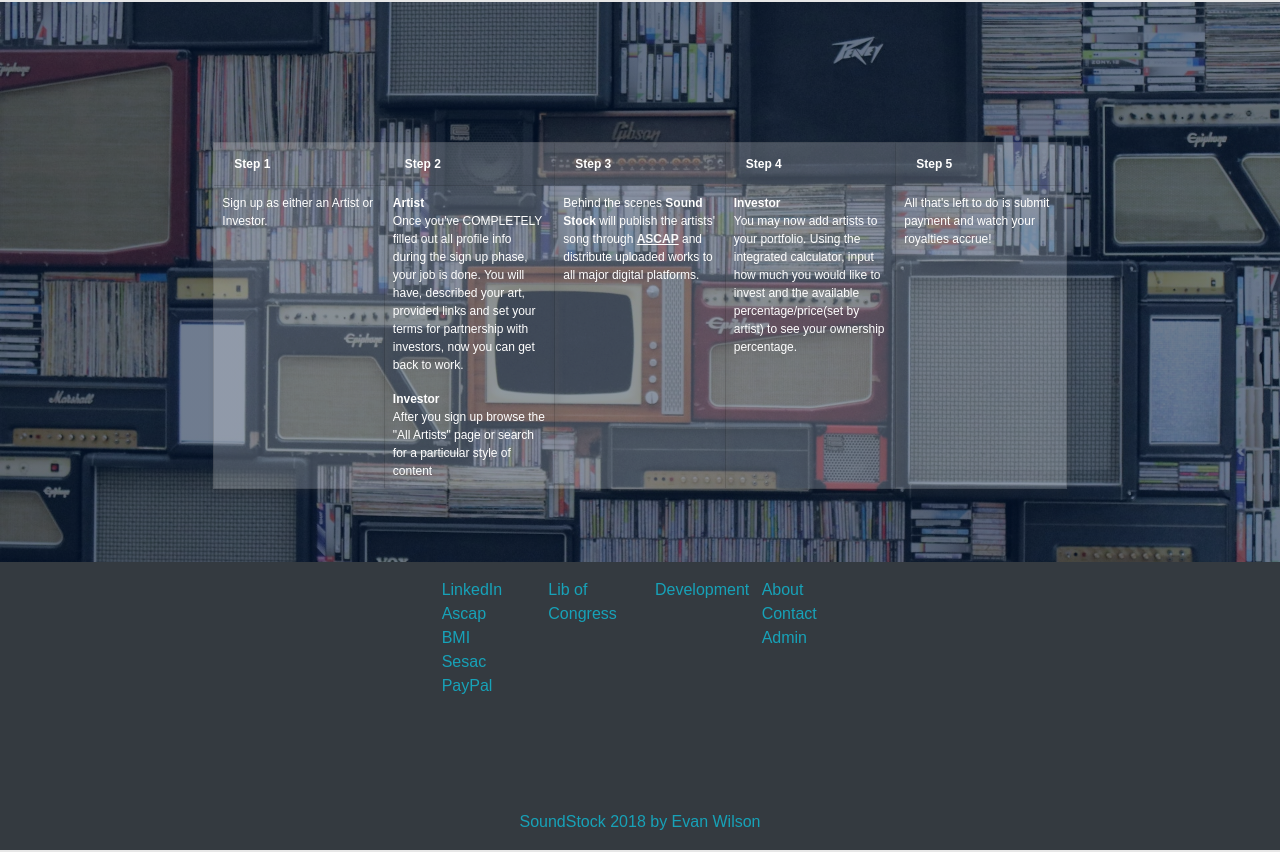
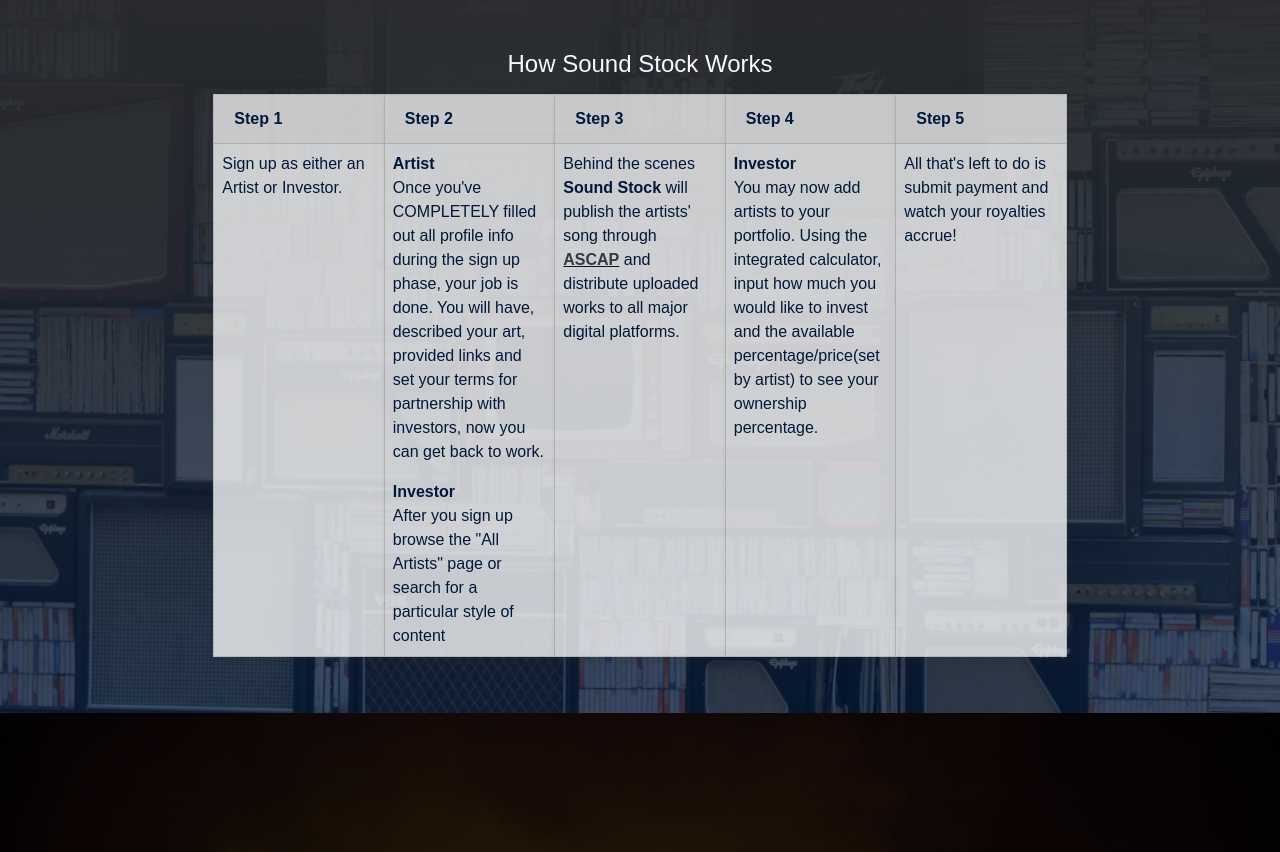
Before and after one commit to EwilsonS/EvanSoundStock, a React (Create React App) app in the folder client/: page /#/ in a window 1280 px wide. Shown: the part 1648-2500 px from the top of the page. Built offline with nearby package versions, Linux system fonts and the light colour scheme; no server answers.

Commit message:
footer and spacing

```diff
--- a/client/src/components/LayoutWithContent/Footer.js
+++ b/client/src/components/LayoutWithContent/Footer.js
@@ -1,9 +1,10 @@
 import React from "react";
 import { Link } from "react-router-dom";
+import "../LayoutWithContent/footer.css"
 
 const Footer = () => (
-  <div>
-    <div className="row bg-dark text-light m-0 pt-3">
+  <div className="bg-row">
+    <div className="row text-light m-0 pt-3">
       <div className="col-md-4"></div>
       <div className="col-md-1 ">
         {/* <a href="" className="text-info">Facebook</a><br /> */}
@@ -37,7 +38,7 @@
 
     </div>
 
-    <div className="row bg-dark text-light m-0 pt-3">
+    <div className="row text-light m-0 pt-3">
 
       <div className="col-md-3"></div>
       <div className="col-md-6 ">
--- a/client/src/components/LayoutWithContent/featured.css
+++ b/client/src/components/LayoutWithContent/featured.css
@@ -1,8 +1,8 @@
 .parallax1{
   background:
     linear-gradient(
-      #02183a91,
-      #02183a91
+      #2b2b2b,
+      #02183ad3
       ),
      url('../../images/pexels-photo-1128440.jpeg');
   min-height: 35rem;
--- a/client/src/components/LayoutWithContent/filler.css
+++ b/client/src/components/LayoutWithContent/filler.css
@@ -1,3 +1,3 @@
 .filler{
-height: 10rem;
+height: 5rem;
 }
--- /dev/null
+++ b/client/src/components/LayoutWithContent/footer.css
@@ -0,0 +1,14 @@
+.bg-row{
+  background:
+    linear-gradient(
+      #000000d0,
+      #000000f8
+      ),
+     url('../../images/audience-band-concert-1105666.jpg');
+  min-height: 35rem;
+  background-attachment: fixed;
+  background-position: center;
+  background-repeat: no-repeat;
+  background-size: cover;
+  padding-top: 8rem;
+}
--- a/client/src/components/Navbar/Nav.js
+++ b/client/src/components/Navbar/Nav.js
@@ -128,7 +128,7 @@
               <span className="navbar-brand text-info nav-title">
                 <span className="text-info h4">
                   <strong>
-                    {" "}
+                    {""}
                     <span className="flash">S</span>ound<span className="flash2">S</span>tock
                   </strong>
                 </span>
--- a/client/src/components/Pages/HowItWorks.js
+++ b/client/src/components/Pages/HowItWorks.js
@@ -1,39 +1,40 @@
 import React from "react";
-import "../Pages/howItWorks.css"
+import "../Pages/howItWorks.css";
 
 const HowItWorks = () => (
 
 <div className="row my-0 row-bg">
   <div className="col-md-2"></div>
     <div className="col-md-8 p-0">
+      <h4 className="text-light text-center">How Sound Stock Works</h4>
       <div className="mb-5 my-1 card-group">
-          <div className="my-2 px-0 mx-0 rounded-0 card text-white main-content">
+        <div className="my-2 px-0 mx-0 rounded-0 card main-content">
           <div className="card-header"><strong>Step 1</strong></div>
           <div className="card-body p-2">
             <p className="card-text"> Sign up as either an Artist or Investor.</p>
           </div>
         </div>
-          <div className="my-2 px-0 mx-0 rounded-0 card text-white main-content">
+        <div className="my-2 px-0 mx-0 rounded-0 card main-content">
           <div className="card-header"><strong>Step 2</strong></div>
           <div className="card-body p-2">
             <p className="card-text"><strong>Artist</strong><br /> Once you've COMPLETELY filled out all profile info during the sign up phase, your job is done. You will have, described your art, provided links and set your terms for partnership with investors, now you can get back to work.</p>
             <p className="card-text"><strong>Investor</strong><br /> After you sign up browse the "All Artists" page or search for a particular style of content</p>
           </div>
         </div>
-          <div className="my-2 px-0 mx-0 rounded-0 card text-white main-content">
+        <div className="my-2 px-0 mx-0 rounded-0 card main-content">
           <div className="card-header"><strong>Step 3</strong></div>
           <div className="card-body p-2">
-              <p className="card-text">Behind the scenes <strong>Sound Stock</strong> will publish the artists' song through <strong><u><a href="http://ascap.com" className="text-light">ASCAP</a></u></strong> and distribute uploaded works to all major digital platforms.</p>
+            <p className="card-text">Behind the scenes <strong>Sound Stock</strong> will publish the artists' song through <strong><u><a href="http://ascap.com" className="text-dark">ASCAP</a></u></strong> and distribute uploaded works to all major digital platforms.</p>
           </div>
         </div>
-          <div className="my-2 px-0 mx-0 rounded-0 card text-white main-content">
+        <div className="my-2 px-0 mx-0 rounded-0 card main-content">
           <div className="card-header"><strong>Step 4</strong></div>
           <div className="card-body p-2">
             <p className="card-text"><strong>Investor</strong><br />
               You may now add artists to your portfolio. Using the integrated calculator, input how much you would like to invest and the available percentage/price(set by artist) to see your ownership percentage.</p>
           </div>
         </div>
-          <div className="my-2 px-0 mx-0 rounded-0 card text-white main-content">
+        <div className="my-2 px-0 mx-0 rounded-0 card main-content">
           <div className="card-header"><strong>Step 5</strong></div>
           <div className="card-body p-2">
             <p className="card-text">All that's left to do is submit payment and watch your royalties accrue!</p>
--- a/client/src/components/Pages/howItWorks.css
+++ b/client/src/components/Pages/howItWorks.css
@@ -1,13 +1,15 @@
 .main-content{
   box-shadow: 3px 4px 8px 0px rgba(50, 50, 50, 0.20);
   font-size: 12px;
-  background-color: rgba(255, 255, 255, 0.226);
+  background-color: rgba(255, 255, 255, 0.767);
+  color: #02183a;
+  font-size: 1rem;
 }
 .row-bg{
   background:
     linear-gradient(
-      #02183a91,
-      #02183a91
+      #2b2b2b,
+      #02183abe
       ),
      url('../../images/record-pattern.jpeg');
   min-height: 35rem;
```
Lines whose indentation alone changed are shown as unchanged.
